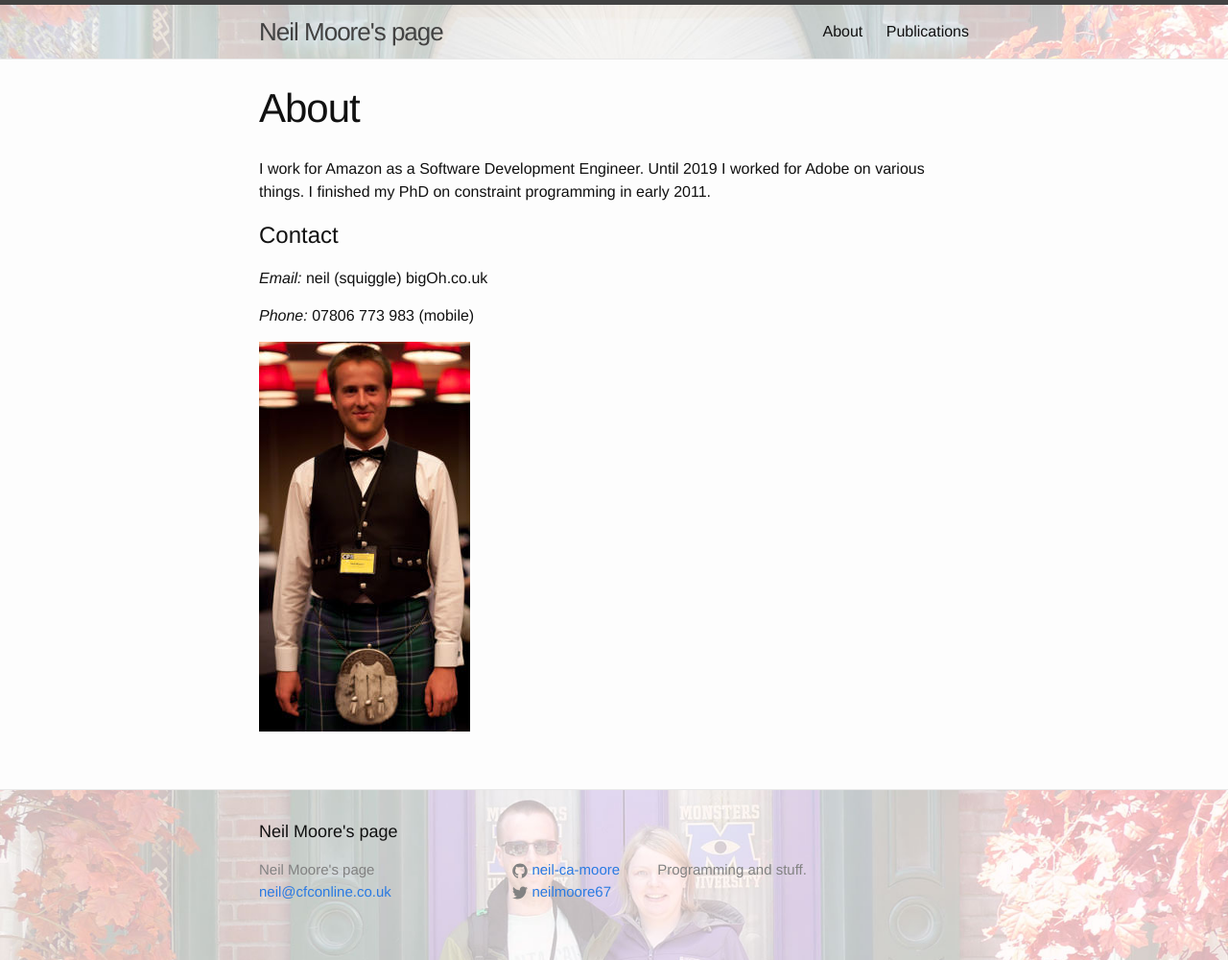
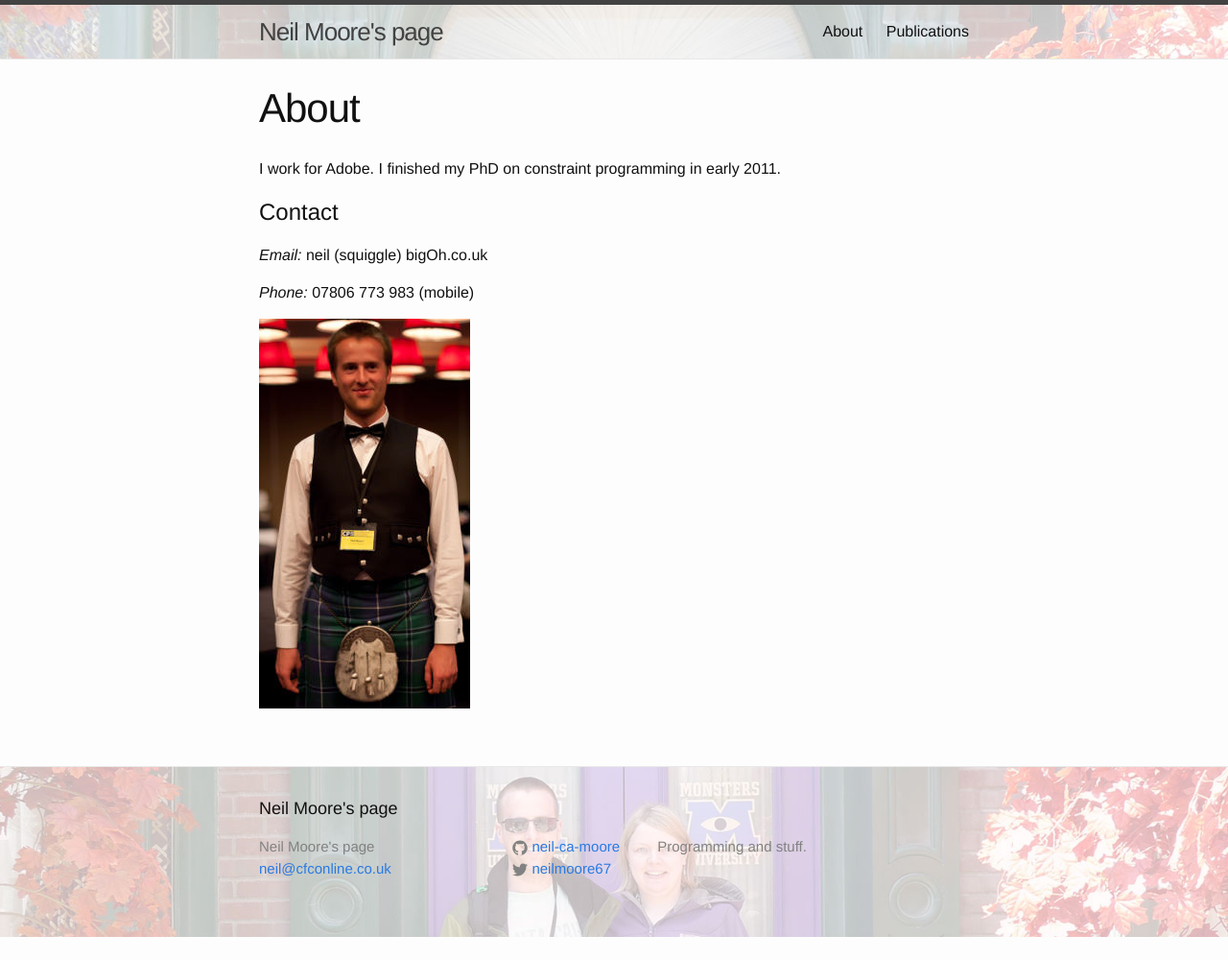
Before and after one commit to neil-ca-moore/neil-ca-moore.github.io, a Jekyll site: the page built from about.md, in a window 1280 px wide. Shown: the whole page at 96% size. Built offline with Jekyll 4.4.1, drawn with Linux system fonts in a browser that asks for light colours; nearby versions of some CDN libraries; after the commit the page ends 976 px from its top, so only the background shows below that.

Commit message:
Update about.md

```diff
--- a/about.md
+++ b/about.md
@@ -4,7 +4,7 @@ title: About
 permalink: /about/
 ---
 
-I work for Amazon as a Software Development Engineer. Until 2019 I worked for Adobe on various things. I finished my PhD on constraint programming in early 2011.
+I work for Adobe. I finished my PhD on constraint programming in early 2011.
 
 Contact
 =======
```
